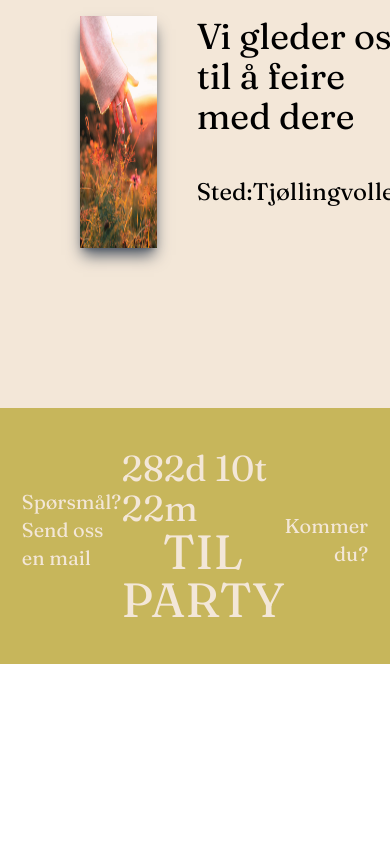
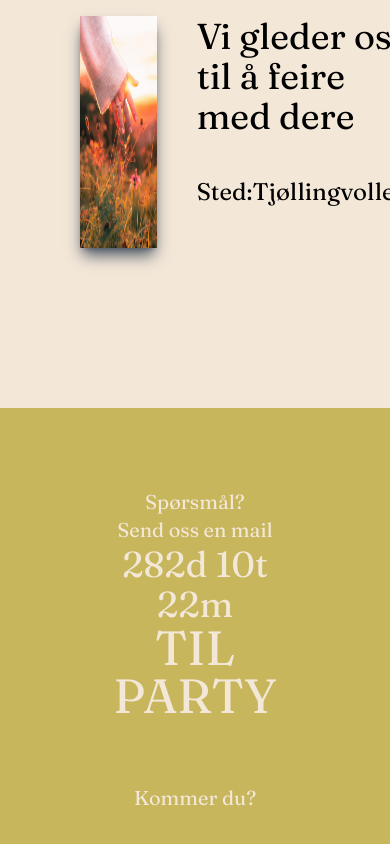
Before and after one commit to kleppis/sebogmaria, a React (Vite) app: page / in a window 390 px wide. Shown: the part 645-1489 px from the top of the page. Before the commit the page ends 1309 px from the top, so only its background shows below. Built offline with nearby package versions, Linux system fonts and the light colour scheme.

Commit message:
Litt mobilendringer

```diff
--- a/src/components/footer.tsx
+++ b/src/components/footer.tsx
@@ -54,16 +54,16 @@ const Footer = () => {
 
 const Footer = () => {
     return (
-        <footer className="bg-goldLight py-10 flex justify-center px-20 text-primary">
-            <div className="w-full text-xl mt-10">
+        <footer className="bg-goldLight py-10 flex flex-col text-center justify-center px-20 text-primary">
+            <div className="w-full sm:text-start text-xl mt-10">
                 <p>Spørsmål?</p>
                 <a href="mailto:kontakt@maria-sebastian.no" className=" hover:text-pinkLight transition-all">Send oss en mail</a>
             </div>
             <div className="w-full">
                 <Countdown />
-                <p className="text-center text-5xl">TIL PARTY</p>
+                <p className=" text-5xl">TIL PARTY</p>
             </div>
-            <div className="w-full text-xl mt-16 text-end">
+            <div className="w-full text-xl mt-16 sm:text-end">
                 <a href="/KommerDu" className=" hover:text-pinkLight transition-all">Kommer du?</a>
             </div>
 
```
